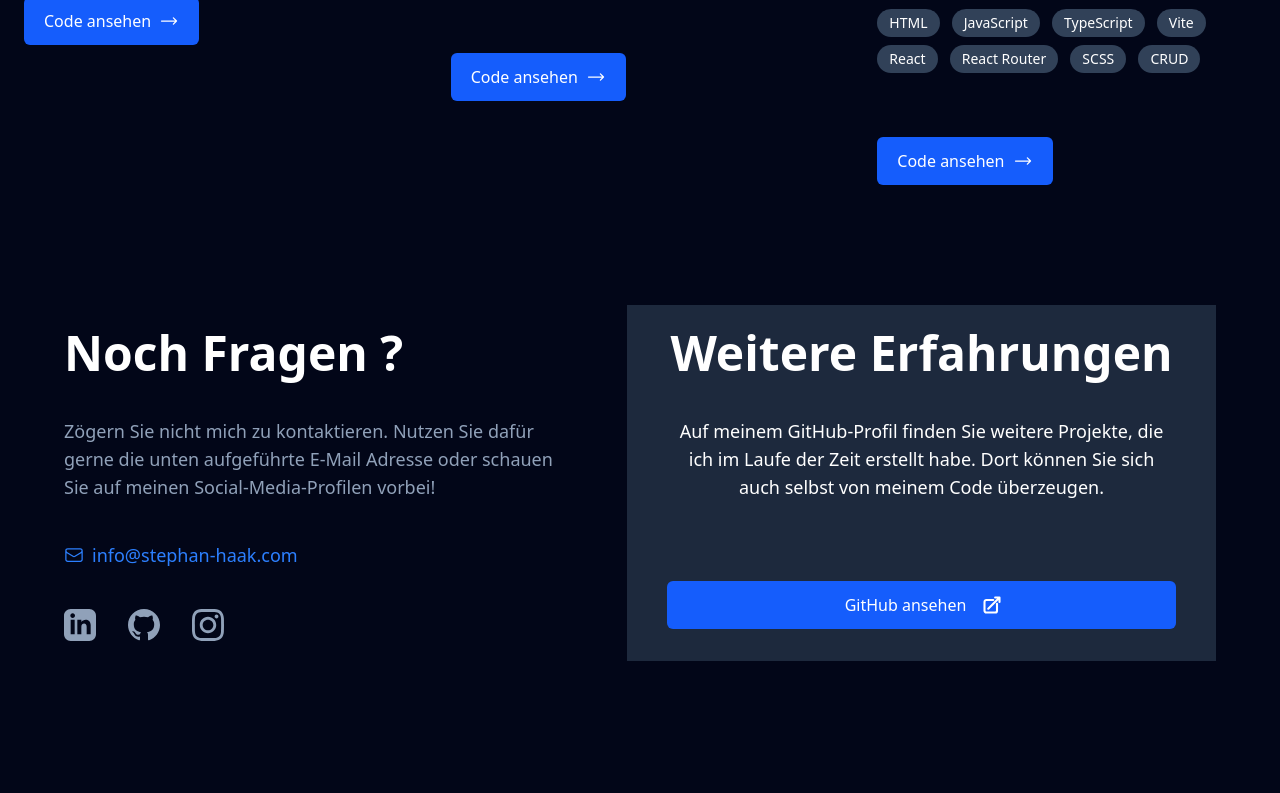
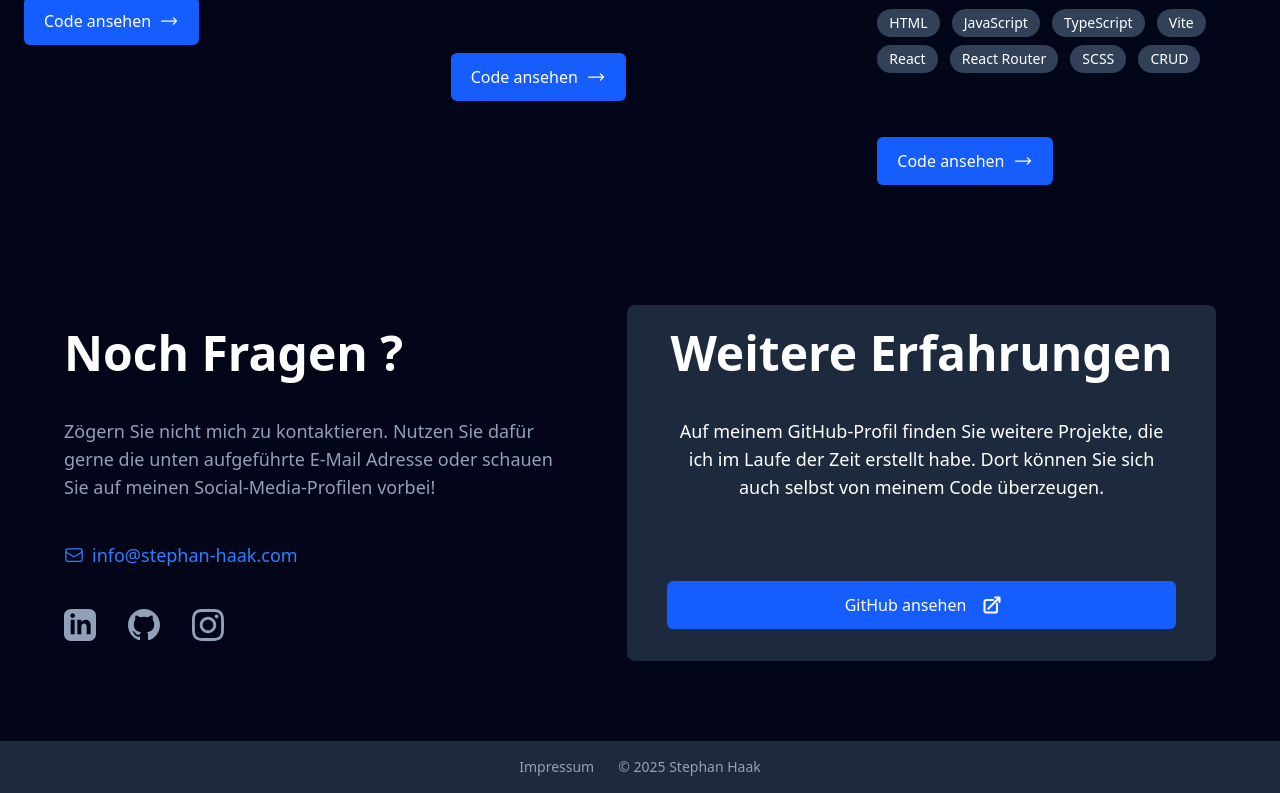
Before and after one commit to Steven0age/tailwind-portfolio, a website built with Vite: page index.html in a window 1280 px wide. Shown: the part 1768-2561 px from the top of the page. Before the commit the page ends 2429 px from the top, so only its background shows below. Built offline with nearby package versions, Linux system fonts and the light colour scheme.

Commit message:
refactor html structure: add <main> and <footer> + add footer

```diff
--- a/index.html
+++ b/index.html
@@ -6,7 +6,8 @@
     <meta name="viewport" content="width=device-width, initial-scale=1.0" />
     <link href="./src/style.css" rel="stylesheet" />
   </head>
-  <body class="container bg-slate-950 mx-auto mt-24 px-6">
+  <body class="bg-slate-950">
+    <main class="container mx-auto mt-24 px-6">
       <section id="hero">
         <div class="lg:grid lg:grid-cols-[2fr_1fr] xl:grid-cols-[3fr_2fr]">
           <div class="hero-left">
@@ -34,9 +35,9 @@
             </div>
             <p class="mt-6 lg:mt-10">
               Nein Name ist Stephan Haak und ich bin Softwareentwickler mit dem
-            Schwerpukt auf den Bereich Frontent Web Development aus der schönen
-            Stadt Dresden. Ich liebe es, neue Dinge zu lernen und Idenn in die
-            Realität zu bringen
+              Schwerpukt auf den Bereich Frontent Web Development aus der
+              schönen Stadt Dresden. Ich liebe es, neue Dinge zu lernen und
+              Idenn in die Realität zu bringen
             </p>
             <div class="icons flex gap-12 mt-6 lg:mt-10">
               <a
@@ -113,8 +114,8 @@
           <div class="headline flex flex-col items-center">
             <h2>Meine Projekte</h2>
             <p class="mt-6 lg:mt-10">
-            Hier sind einige Auszüge aus meiner Arbeit, sodass Sie sich ein Bild
-            meiner Fähigkeiten und Erfahrungen machen können.
+              Hier sind einige Auszüge aus meiner Arbeit, sodass Sie sich ein
+              Bild meiner Fähigkeiten und Erfahrungen machen können.
             </p>
           </div>
           <div
@@ -146,9 +147,9 @@
               </a>
 
               <p>
-              Meine moderne Wetter App zeigt aktuelle Wetterdaten für Städte auf
-              der ganzen Welt an. Die App wurde "mobile-first" entwickelt und
-              für Mobilgeräte aller Art optimiert. Der Nutzer hat die
+                Meine moderne Wetter App zeigt aktuelle Wetterdaten für Städte
+                auf der ganzen Welt an. Die App wurde "mobile-first" entwickelt
+                und für Mobilgeräte aller Art optimiert. Der Nutzer hat die
                 Möglichkeit, Orte in einer Favoritenliste zu speichern und diese
                 Liste zu bearbeiten.
               </p>
@@ -277,11 +278,12 @@
               <p>
                 Die Grundlage für jede CRM: ein interaktives Verzeichnis zur
                 Verwaltung von Nutzerdaten, umgesetzt mit React und TypeScript.
-              Mit React Router wurden mehrere Seiten realisiert, während eigene
-              Custom Hooks wiederverwendbare Logik ermöglichen. Die Daten werden
-              im Local Storage gespeichert und das Styling erfolgt mit SCSS.
-              Besondere Herausforderung war das Zusammenspiel von Routing,
-              Datenhaltung und Wiederverwendbarkeit der Komponenten.
+                Mit React Router wurden mehrere Seiten realisiert, während
+                eigene Custom Hooks wiederverwendbare Logik ermöglichen. Die
+                Daten werden im Local Storage gespeichert und das Styling
+                erfolgt mit SCSS. Besondere Herausforderung war das
+                Zusammenspiel von Routing, Datenhaltung und Wiederverwendbarkeit
+                der Komponenten.
               </p>
               <div>
                 <p class="badge">HTML</p>
@@ -330,7 +332,9 @@
               unten aufgeführte E-Mail Adresse oder schauen Sie auf meinen
               Social-Media-Profilen vorbei!
             </p>
-          <a class="flex items-center group" href="mailto:info@stephan-haak.com"
+            <a
+              class="flex items-center group"
+              href="mailto:info@stephan-haak.com"
               ><svg
                 xmlns="http://www.w3.org/2000/svg"
                 fill="none"
@@ -393,7 +397,7 @@
             </div>
           </div>
           <div
-          class="right-side flex flex-col text-center items-center px-4 pb-8 gap-10 bg-slate-800 lg:px-10"
+            class="right-side flex flex-col text-center items-center px-4 pb-8 gap-10 rounded-lg bg-slate-800 lg:px-10"
           >
             <h2>Weitere Erfahrungen</h2>
             <p class="text-white">
@@ -424,5 +428,23 @@
           </div>
         </div>
       </section>
+    </main>
+    <footer class="bg-slate-800 w-full mt-20">
+      <div class="flex justify-center items-center gap-6 py-4">
+        <a
+          class="text-slate-400 text-sm"
+          href="https://stephan-haak.com/impressum/"
+          target="_blank"
+          >Impressum</a
+        >
+        <p class="text-slate-400 text-sm">
+          © <span class="text-slate-400" id="year"></span> Stephan Haak
+        </p>
+        <script>
+          var currentYear = new Date().getFullYear();
+          document.getElementById("year").textContent = currentYear;
+        </script>
+      </div>
+    </footer>
   </body>
 </html>
```
Lines whose indentation alone changed are shown as unchanged.
